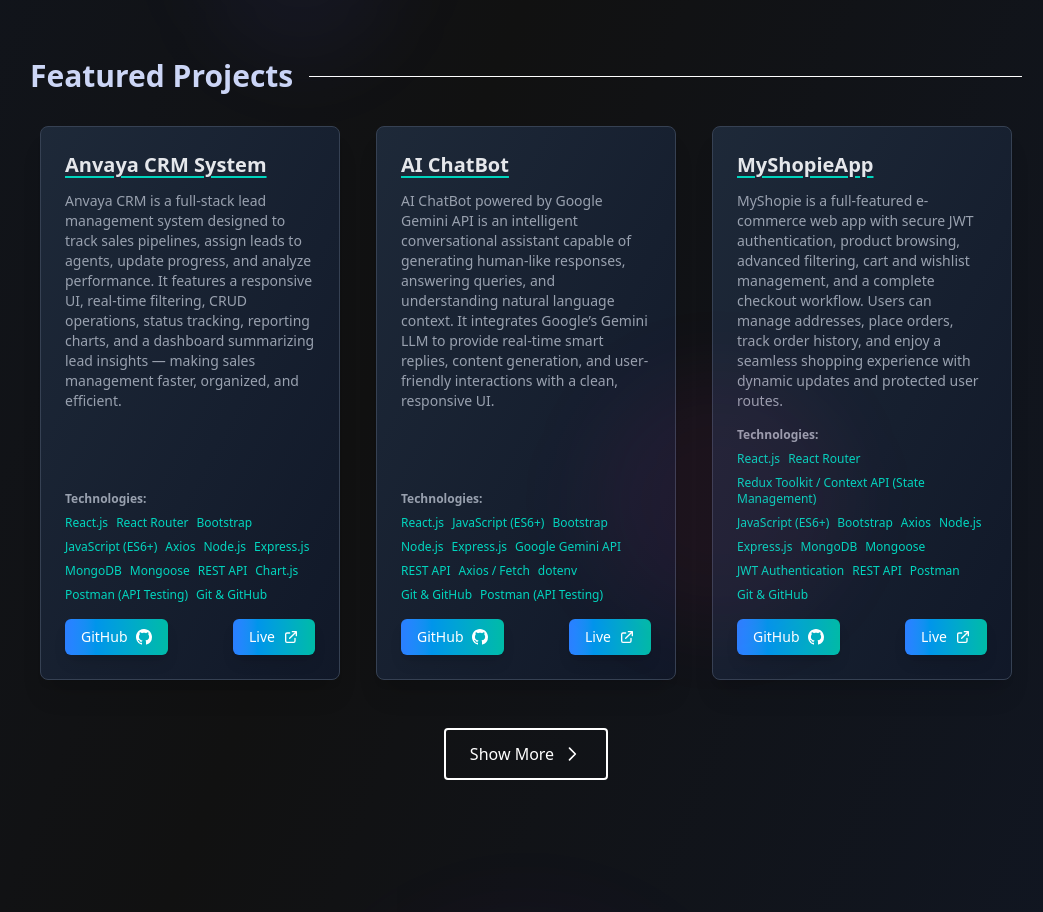
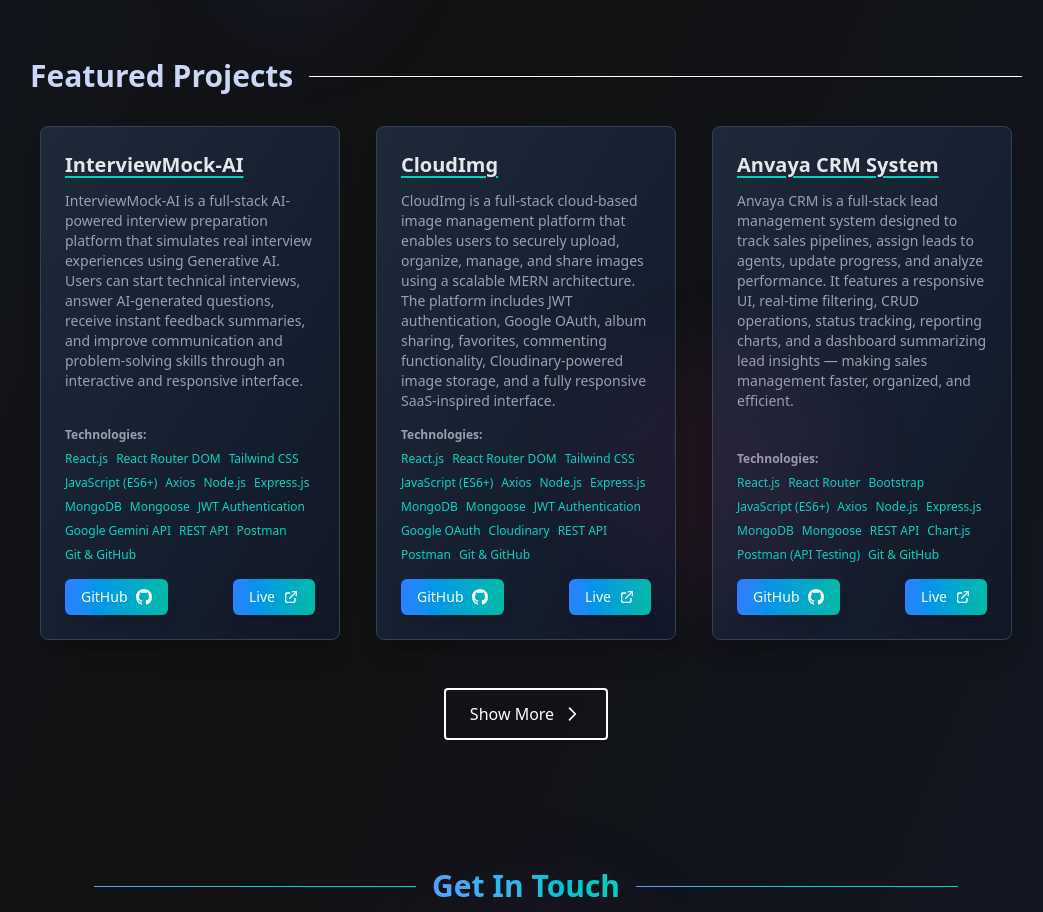
Before and after one commit to Abdul-Kalam0/Portfolio, a React (Vite) app: page / in a window 1280 px wide. Shown: the part 1620-2532 px from the top of the page, without its empty margins (114-1157 px from the left). Built offline with nearby package versions, Linux system fonts and the light colour scheme.

Commit message:
Added latest projects

```diff
--- a/src/components/Projects.jsx
+++ b/src/components/Projects.jsx
@@ -1,6 +1,55 @@
 import { useState } from "react";
 
 const projects = [
+  {
+    title: "InterviewMock-AI",
+    description:
+      "InterviewMock-AI is a full-stack AI-powered interview preparation platform that simulates real interview experiences using Generative AI. Users can start technical interviews, answer AI-generated questions, receive instant feedback summaries, and improve communication and problem-solving skills through an interactive and responsive interface.",
+    link: "https://github.com/Abdul-Kalam0/InterviewMock-AI",
+    tech: [
+      "React.js",
+      "React Router DOM",
+      "Tailwind CSS",
+      "JavaScript (ES6+)",
+      "Axios",
+      "Node.js",
+      "Express.js",
+      "MongoDB",
+      "Mongoose",
+      "JWT Authentication",
+      "Google Gemini API",
+      "REST API",
+      "Postman",
+      "Git & GitHub",
+    ],
+    link: "https://github.com/Abdul-Kalam0/InterviewMock-AI",
+    live: "https://interviewmock-001.vercel.app/",
+  },
+
+  {
+    title: "CloudImg",
+    description:
+      "CloudImg is a full-stack cloud-based image management platform that enables users to securely upload, organize, manage, and share images using a scalable MERN architecture. The platform includes JWT authentication, Google OAuth, album sharing, favorites, commenting functionality, Cloudinary-powered image storage, and a fully responsive SaaS-inspired interface.",
+    tech: [
+      "React.js",
+      "React Router DOM",
+      "Tailwind CSS",
+      "JavaScript (ES6+)",
+      "Axios",
+      "Node.js",
+      "Express.js",
+      "MongoDB",
+      "Mongoose",
+      "JWT Authentication",
+      "Google OAuth",
+      "Cloudinary",
+      "REST API",
+      "Postman",
+      "Git & GitHub",
+    ],
+    link: "https://github.com/Abdul-Kalam0/CloudImg",
+    live: "https://cloud-img-001.vercel.app/",
+  },
   {
     title: "Anvaya CRM System",
     description:
@@ -23,26 +72,7 @@
     ],
     live: "https://anvaya-crm-001.vercel.app/",
   },
-  {
-    title: "AI ChatBot",
-    description:
-      "AI ChatBot powered by Google Gemini API is an intelligent conversational assistant capable of generating human-like responses, answering queries, and understanding natural language context. It integrates Google’s Gemini LLM to provide real-time smart replies, content generation, and user-friendly interactions with a clean, responsive UI.",
-    tech: [
-      "React.js",
-      "JavaScript (ES6+)",
-      "Bootstrap",
-      "Node.js",
-      "Express.js",
-      "Google Gemini API",
-      "REST API",
-      "Axios / Fetch",
-      "dotenv",
-      "Git & GitHub",
-      "Postman (API Testing)",
-    ],
-    link: "https://github.com/Abdul-Kalam0/AI-ChatBot",
-    live: "https://ai-chatbot001.vercel.app/",
-  },
+
   {
     title: "MyShopieApp",
     description:
@@ -85,6 +115,24 @@
       "Bootstrap",
       "REST API",
       "WebSockets",
+      "Git & GitHub",
+      "Postman (API Testing)",
+    ],
+  },
+  {
+    title: "AI ChatBot",
+    description:
+      "AI ChatBot powered by Google Gemini API is an intelligent conversational assistant capable of generating human-like responses, answering queries, and understanding natural language context. It integrates Google’s Gemini LLM to provide real-time smart replies, content generation, and user-friendly interactions with a clean, responsive UI.",
+    tech: [
+      "React.js",
+      "JavaScript (ES6+)",
+      "Bootstrap",
+      "Node.js",
+      "Express.js",
+      "Google Gemini API",
+      "REST API",
+      "Axios / Fetch",
+      "dotenv",
       "Git & GitHub",
       "Postman (API Testing)",
     ],
```
Also changed, not shown: 1 other file (tests, documents, lock files or other folders).
